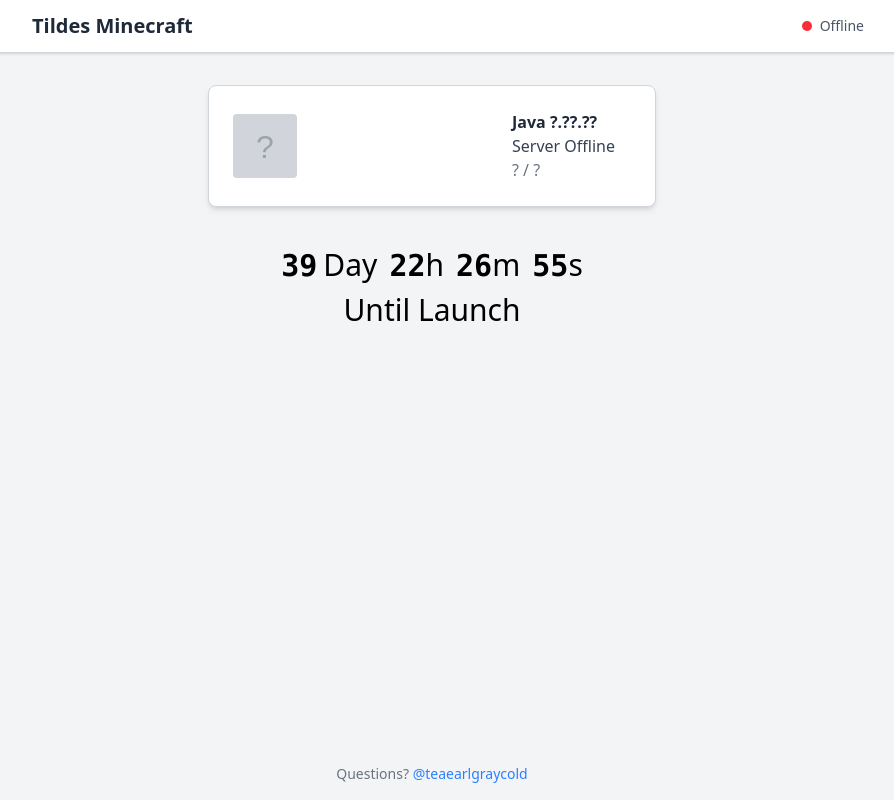
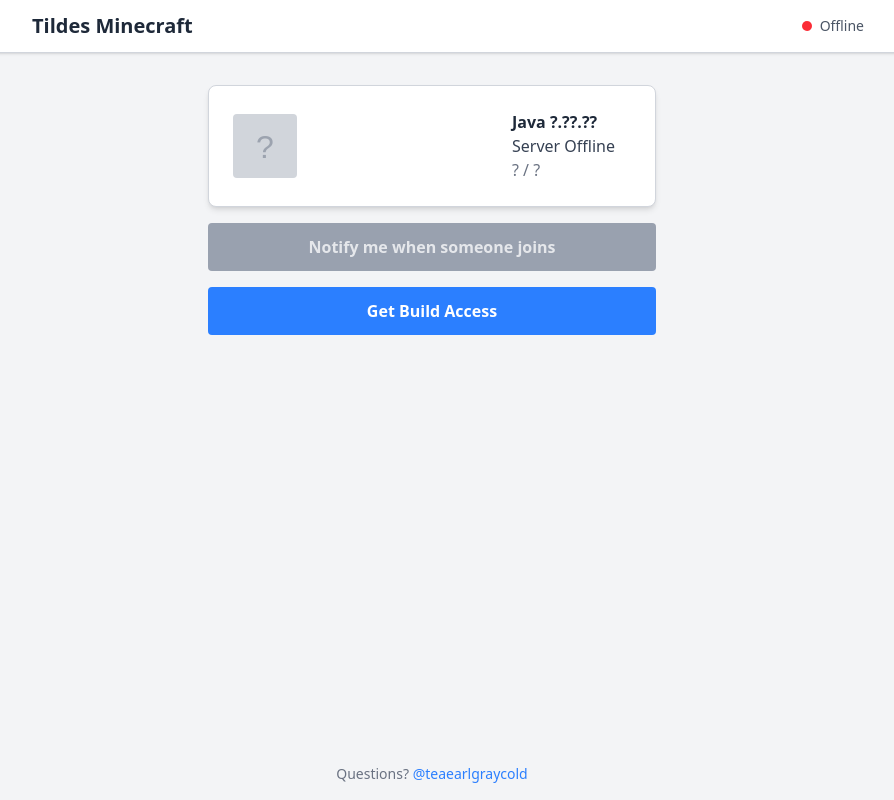
Before and after one commit to danthedaniel/tildes-mc-nickname, a Next.js app: page / in a window 1280 px wide. Shown: the whole page, without its empty margins (208-1102 px from the left). Built offline with nearby package versions, Linux system fonts and the light colour scheme.

Commit message:
Remove countdown from index.tsx

```diff
--- a/src/pages/index.tsx
+++ b/src/pages/index.tsx
@@ -1,12 +1,9 @@
 import Head from "next/head";
 import Link from "next/link";
-import { Countdown } from "@/components/Countdown";
 import { NotifyButton } from "@/components/NotifyButton";
 import { ServerStatusCard } from "@/components/ServerStatusCard";
 
 export default function Index() {
-  const countdown = <Countdown />;
-
   return (
     <>
       <Head>
@@ -15,8 +12,6 @@
 
       <ServerStatusCard />
 
-      {countdown === null ? (
-        <>
       <NotifyButton />
 
       <Link
@@ -26,9 +21,5 @@
         Get Build Access
       </Link>
     </>
-      ) : (
-        countdown
-      )}
-    </>
   );
 }
```
Lines whose indentation alone changed are shown as unchanged.
